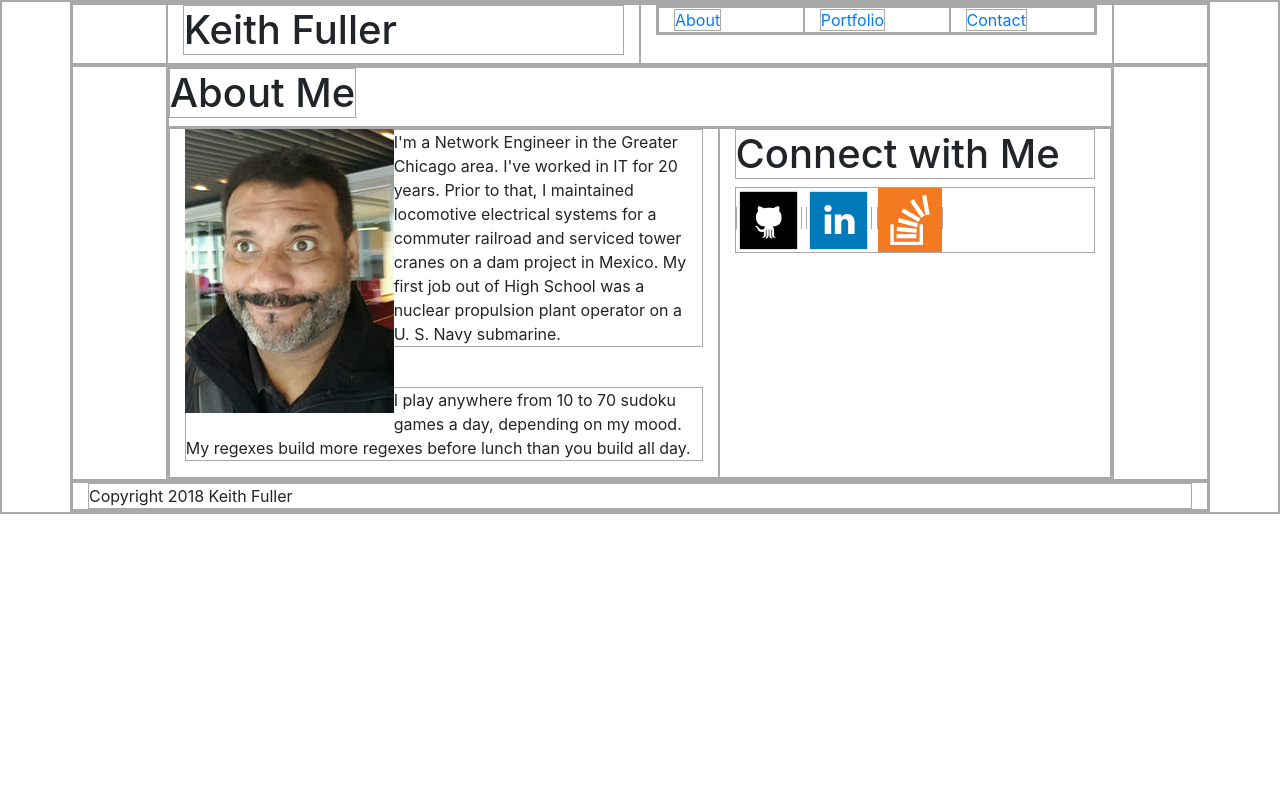
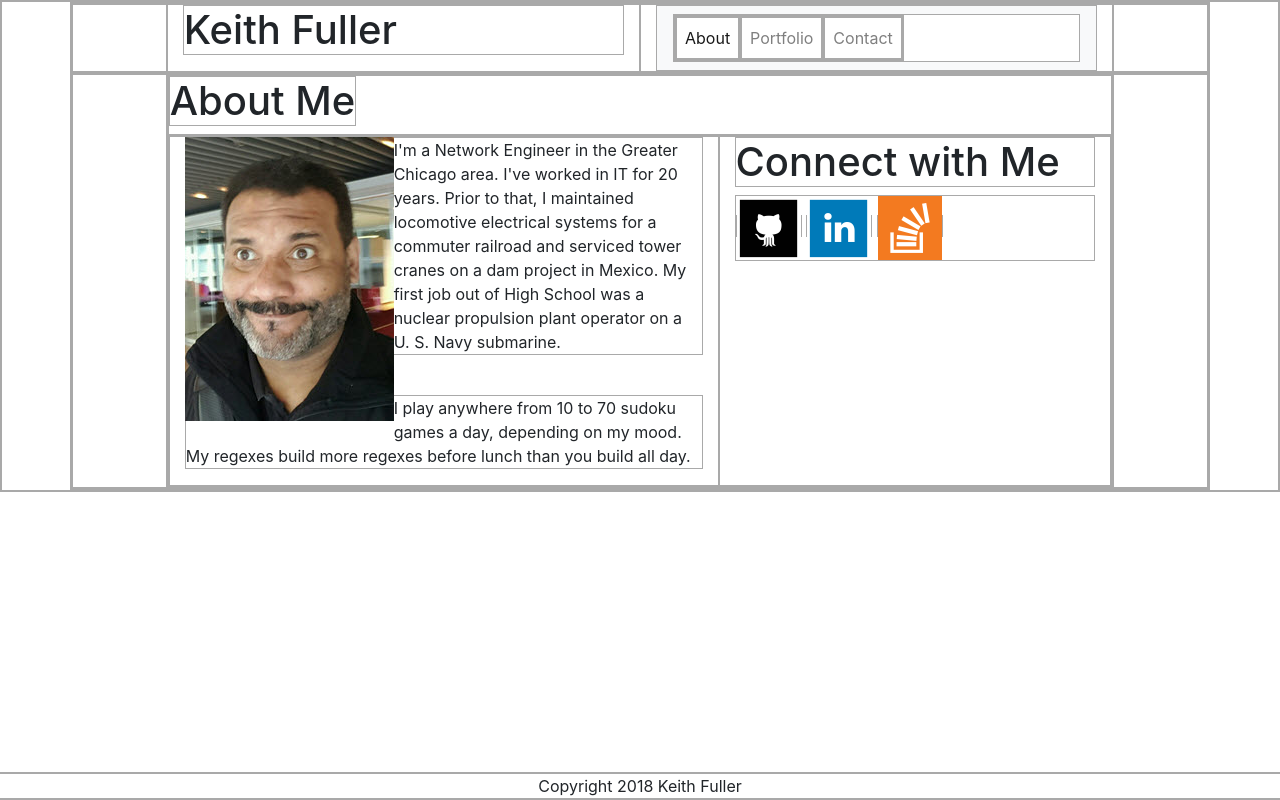
Before and after one commit to keith66fuller/Bootstrap-Portfolio, a plain HTML site: page index.html in a window 1280 px wide. Drawn offline with nearby package versions, Linux system fonts and the light colour scheme.

```diff
--- a/index.html
+++ b/index.html
@@ -20,31 +20,42 @@
   <script crossorigin="anonymous" integrity="sha384-ApNbgh9B+Y1QKtv3Rn7W3mgPxhU9K/ScQsAP7hUibX39j7fakFPskvXusvfa0b4Q" src="https://cdnjs.cloudflare.com/ajax/libs/popper.js/1.12.9/umd/popper.min.js"></script>
   <script crossorigin="anonymous" integrity="sha384-JZR6Spejh4U02d8jOt6vLEHfe/JQGiRRSQQxSfFWpi1MquVdAyjUar5+76PVCmYl" src="https://maxcdn.bootstrapcdn.com/bootstrap/4.0.0/js/bootstrap.min.js"></script>
   <div class="container">
+    <!-- Row 1 -->
     <div class="row">
       <div class="col-1"></div>
       <div class="col-5">
         <h1>Keith Fuller</h1>
       </div>
       <div class="col-5">
-        <div class="container">
-          <div class="row">
-            <div class="col-4"><a href="" class="nav_link">About</a></div>
-            <div class="col-4"><a href="" class="nav_link mid_nav_link">Portfolio</a></div>
-            <div class="col-4"><a href="" class="nav_link">Contact</a></div>
-          </div>
-      </div>
+        <nav class="navbar navbar-expand-lg navbar-light bg-light">
+            <button class="navbar-toggler" type="button" data-toggle="collapse" data-target="#navbarNav" aria-controls="navbarNav" aria-expanded="false" aria-label="Toggle navigation">
+              <span class="navbar-toggler-icon"></span>
+            </button>
+            <div class="collapse navbar-collapse" id="navbarNav">
+              <ul class="navbar-nav">
+                <li class="nav-item active">
+                  <a class="nav-link" href="./index.html">About <span class="sr-only">(current)</span></a>
+                </li>
+                <li class="nav-item">
+                  <a class="nav-link" href="./portfolio.html">Portfolio</a>
+                </li>
+                <li class="nav-item">
+                  <a class="nav-link" href="./contact.html">Contact</a>
+                </li>
+              </ul>
+            </div>
+          </nav>
       </div>
       <div class="col-1"></div>
     </div>
+    <!-- Row 2 -->
     <div class="row">
-      <div class="col-1"></div>
-      <div class="col-10">
-
-          <div class="row" >
-            <h1>About Me</h1>
-          </div>
-          <div class="row">
-
+      <div class="col-1"></div><!-- Column 1 -->
+      <div class="col-10">     <!-- Column 2 -->
+        <div class="row"><!-- Row 1 -->
+          <h1>About Me</h1>
+        </div>
+        <div class="row"><!-- Row 2 -->
             <div class="col-7" style>
               <img alt="Keith Fuller" src="assets/images/keith_headshot_small.jpg" style="float: left;">
               <p>I'm a Network Engineer in the Greater Chicago area. I've worked in IT for 20 years. Prior to that, I maintained locomotive electrical systems for a commuter railroad and serviced tower cranes on a dam project in Mexico. My first job
@@ -52,7 +63,6 @@
               <br>
               <p>I play anywhere from 10 to 70 sudoku games a day, depending on my mood. My regexes build more regexes before lunch than you build all day.</p>
             </div>
-
             <div class="col-5">
               <h1>Connect with Me</h1>
               <div>
@@ -61,15 +71,14 @@
                 <a href="https://stackoverflow.com/users/9366929/keith-fuller?tab=profile"><img alt="stackoverflow" border="0" src="assets/images/if_overflow_334695.png"></a>
               </div>
             </div>
-
         </div>
       </div>
-      <div class="col-1"></div>
+      <div class="col-1"></div><!-- Column 3 -->
     </div>
-    <div class="row">
-      <div class="col-12">
-        <footer class="mx-auto" style="width: 100%" >Copyright 2018 Keith Fuller</footer>
-
+    <!-- Row 3 -->
+    <div class="row fixed-bottom">
+      <div class="col-12 text-center">
+        Copyright 2018 Keith Fuller
       </div>
     </div>
   </div>
```
Also changed, not shown: assets/css/style.css (+4 -4 lines).
